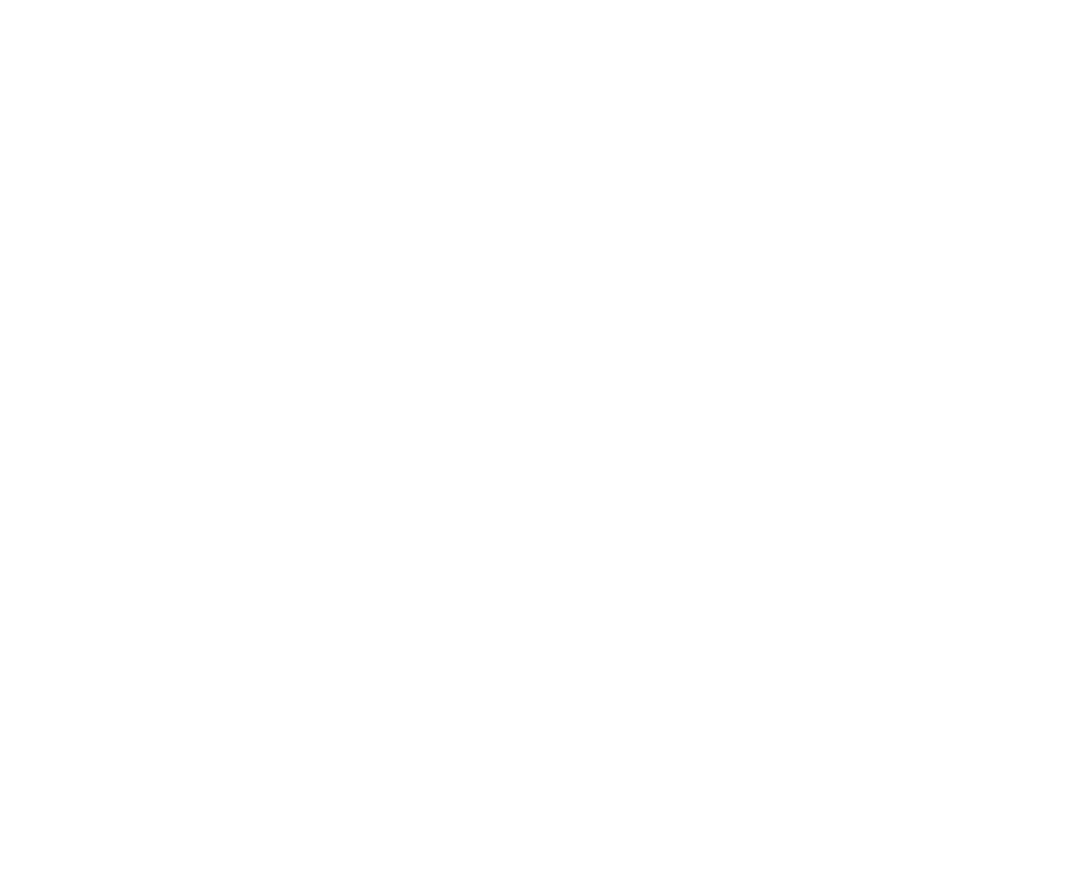
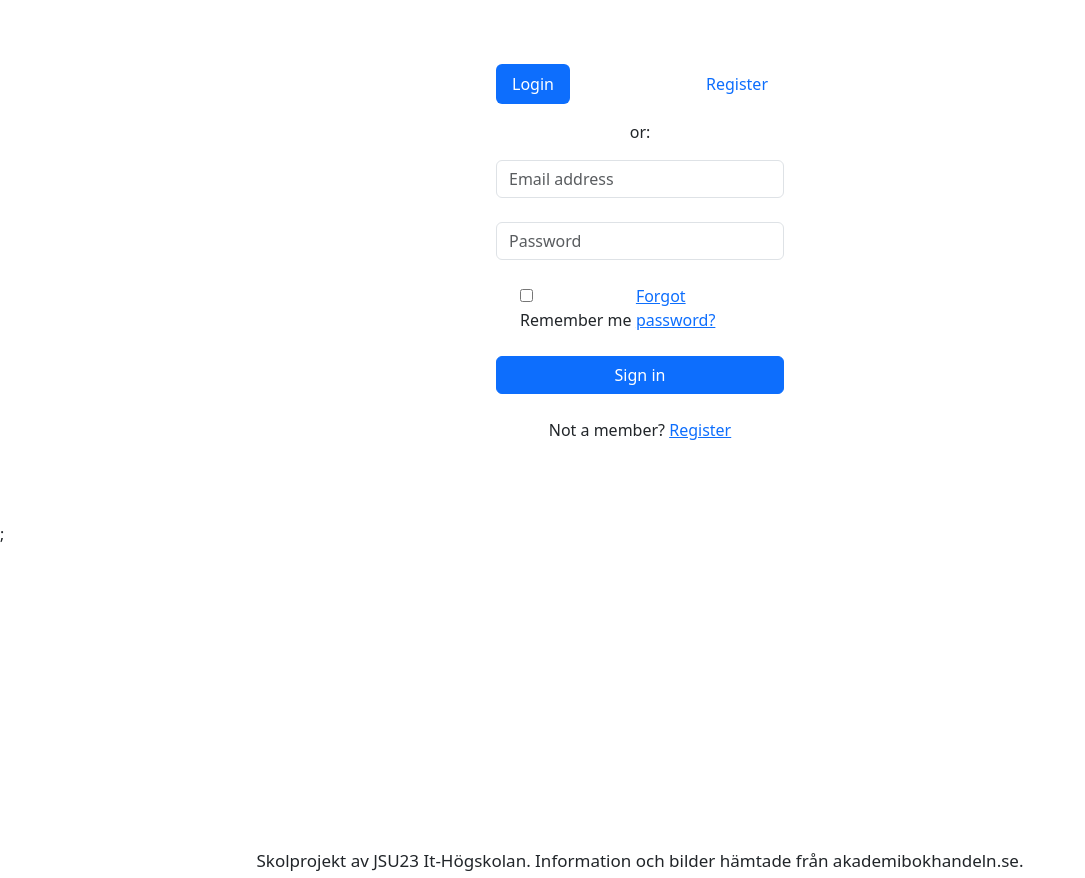
Before and after one commit to haijaa/Bookly, a React (Vite) app in the folder Frontend/: page / in a window 1280 px wide. Shown: the whole page, without its empty margins (0-1085 px from the left). Before the commit the page ends 800 px from the top, so only its background shows below. Built offline with nearby package versions, Linux system fonts and the light colour scheme; the HTML template or start-up script is replaced by a standard one.

Commit message:
Fixed conflict and fontsize.

```diff
--- a/Frontend/src/components/Footer.jsx
+++ b/Frontend/src/components/Footer.jsx
@@ -1,4 +1,4 @@
-import 'bootstrap/dist/css/bootstrap.min.css'
+import "bootstrap/dist/css/bootstrap.min.css";
 
 export default function Footer() {
   return (
@@ -6,12 +6,12 @@ export default function Footer() {
       <p
         className="mb-1 text-center"
         style={{
-          fontSize: 10,
+          fontSize: 17,
         }}
       >
         Skolprojekt av JSU23 It-Högskolan. Information och bilder hämtade från
         akademibokhandeln.se.
       </p>
     </footer>
-  )
+  );
 }
```
Also changed, not shown: Frontend/src/App.jsx (+7 -7 lines).
